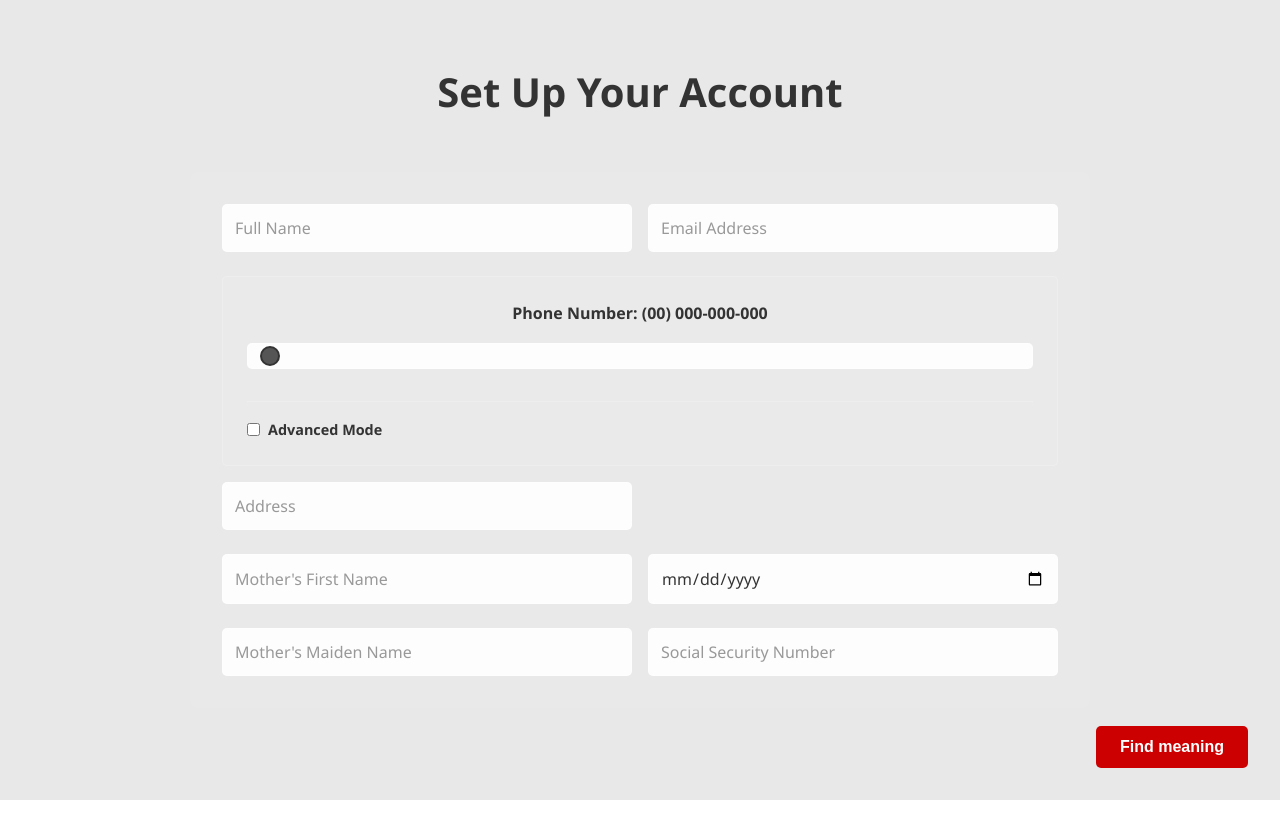
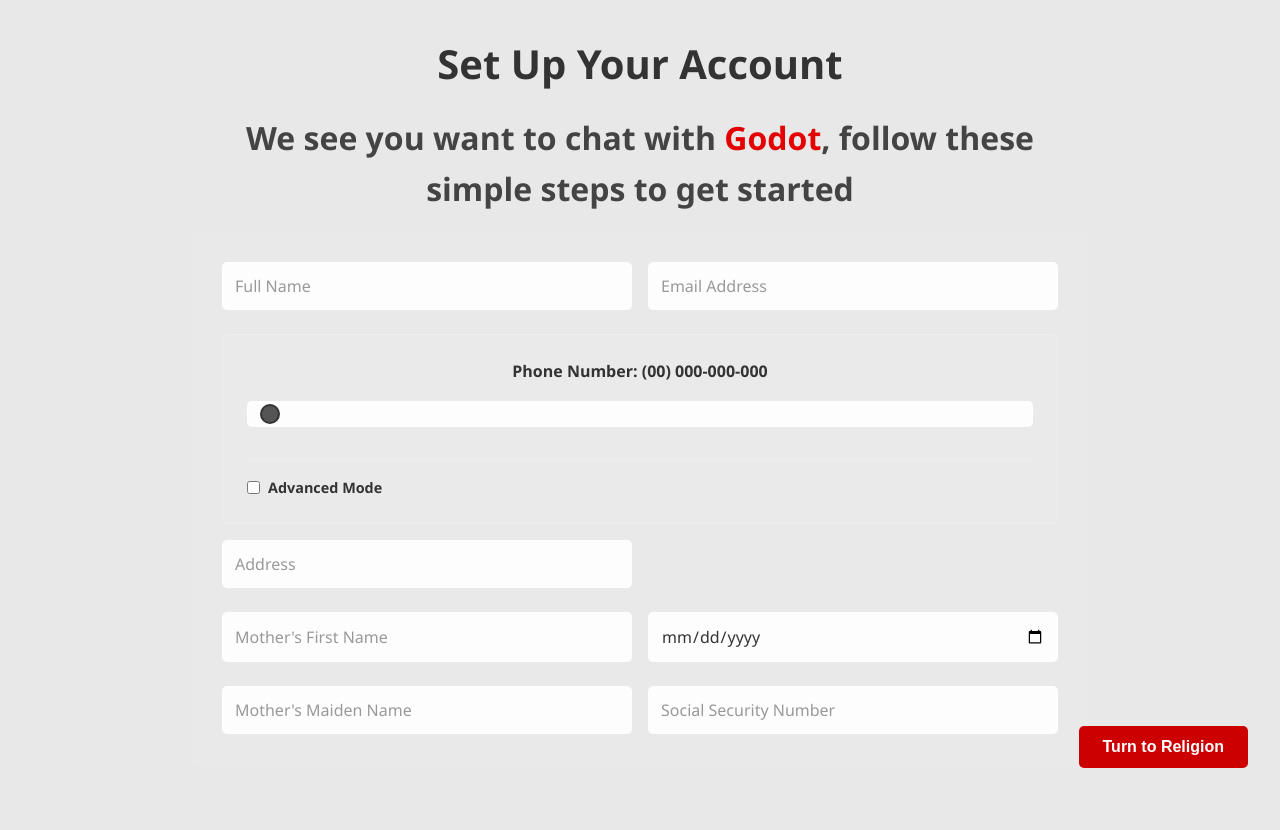
Before and after one commit to Imperator78/existentialwebsite, a React (Vite) app: page / in a window 1280 px wide. Both pictures are taken after a click on the button "Next →". Before the commit the page ends 800 px from the top, so only its background shows below. Built offline with nearby package versions, Linux system fonts and the light colour scheme.

Commit message:
Changed the button to be turn to religion instead of find-meaning

```diff
--- a/src/components/Page.css
+++ b/src/components/Page.css
@@ -54,8 +54,14 @@
 
 .page-2 h2 {
   font-size: 2.5rem;
-  margin-bottom: 3rem;
+  margin-bottom: 1rem;
   color: #333333;
+}
+
+.page-2 h3 {
+  font-size: 2rem;
+  margin-bottom: 1rem;
+  color: #444444;
 }
 
 .page-3 {
@@ -619,7 +625,10 @@
     font-size: 1rem;
   }
 
-  .page-2 h2,
+  .page-2 h2 {
+    font-size: 2rem;
+    margin-bottom: 2rem;
+  }
   .page-3 h2 {
     font-size: 1.8rem;
     margin-bottom: 2rem;
@@ -650,7 +659,7 @@
   }
 
   .minesweeper-grid {
-    grid-template-columns: repeat(8, 1fr);
+    grid-template-columns: repeat(6, 1fr);
   }
 
   .minesweeper-cell {
--- a/src/components/Page1.jsx
+++ b/src/components/Page1.jsx
@@ -8,7 +8,7 @@
         <h1>Welcome Mr. Stelzner</h1>
         <h2>We've been expecting you.</h2>
         <p>A website by Grace Hollenbach and Justin Rosentover</p>
-        <p>If you get frustrated, you can always press the "Find Meaning" button to move on</p>
+        <p>If you get frustrated, you can always press the "Turn to Religion" button to move on. This however is heavily discouraged as it ruins the experience. That said, it is unavoidable if you wish to experience the entire website. </p>
         <button className="nav-button next-button" onClick={onNext}>
           Next →
         </button>
--- a/src/components/Page14.jsx
+++ b/src/components/Page14.jsx
@@ -72,12 +72,14 @@
   const handleCellClick = (index) => {
     if (gameOver || won || revealed.has(index) || flagged.has(index)) return
 
+    let currentGrid = grid
+
     // Ensure first click is always safe
     if (firstClick) {
       setFirstClick(false)
-      // Remove any mine at this position and place it elsewhere
-      const cell = grid[index]
-      if (cell.mine) {
+
+      // Check if first click is a mine
+      if (grid[index].mine) {
         const newGrid = grid.map(c => ({ ...c }))
         newGrid[index].mine = false
 
@@ -88,9 +90,19 @@
         }
         newGrid[newPos].mine = true
 
-        // Recalculate adjacent counts
-        for (let i = 0; i < GRID_SIZE * GRID_SIZE; i++) {
-          if (!newGrid[i].mine) {
+        // Recalculate adjacent counts for affected cells
+        const cellsToUpdate = new Set([index, newPos])
+        for (let i = -1; i <= 1; i++) {
+          for (let j = -1; j <= 1; j++) {
+            const cellIndex = index + i * GRID_SIZE + j
+            const newPosIndex = newPos + i * GRID_SIZE + j
+            if (cellIndex >= 0 && cellIndex < GRID_SIZE * GRID_SIZE) cellsToUpdate.add(cellIndex)
+            if (newPosIndex >= 0 && newPosIndex < GRID_SIZE * GRID_SIZE) cellsToUpdate.add(newPosIndex)
+          }
+        }
+
+        cellsToUpdate.forEach(i => {
+          if (i >= 0 && i < GRID_SIZE * GRID_SIZE && !newGrid[i].mine) {
             let count = 0
             const row = Math.floor(i / GRID_SIZE)
             const col = i % GRID_SIZE
@@ -107,12 +119,14 @@
             }
             newGrid[i].adjacent = count
           }
-        }
+        })
+
+        currentGrid = newGrid
         setGrid(newGrid)
       }
     }
 
-    const cell = grid[index]
+    const cell = currentGrid[index]
 
     if (cell.mine) {
       // Hit a mine - game over
@@ -256,7 +270,7 @@
         )}
 
         <button className="find-meaning-btn" onClick={onNext}>
-          Find meaning
+          Turn to Religion
         </button>
       </div>
     </section>
--- a/src/components/Page2.jsx
+++ b/src/components/Page2.jsx
@@ -111,6 +111,7 @@
     <section className="page page-2">
       <div className="page-content">
         <h2>Set Up Your Account</h2>
+        <h3>We see you want to chat with <span style={{ color: '#e40101ff' }}>Godot</span>, follow these simple steps to get started</h3>
         <form className="account-form" onSubmit={handleSubmit}>
           <div className="form-row">
             <input
@@ -214,8 +215,8 @@
             />
           </div>
         </form>
-        <button class="find-meaning-btn" onClick={onNext}>
-          Find meaning
+        <button className="find-meaning-btn" onClick={onNext}>
+          Turn to Religion
         </button>
       </div>
     </section>
--- a/src/components/Page3.jsx
+++ b/src/components/Page3.jsx
@@ -49,7 +49,7 @@
           <button type="submit" className="submit-button">Submit</button>
         </form>
         <button className="find-meaning-btn" onClick={onNext}>
-          Find meaning
+          Turn to Religion
         </button>
       </div>
     </section>
--- a/src/components/Page7.jsx
+++ b/src/components/Page7.jsx
@@ -76,7 +76,7 @@
         </div>
 
         <button className="find-meaning-btn" onClick={onNext}>
-          Find meaning
+          Turn to Religion
         </button>
       </div>
     </section>
--- a/src/components/Page8.jsx
+++ b/src/components/Page8.jsx
@@ -51,7 +51,7 @@
         </form>
 
         <button className="find-meaning-btn" onClick={onNext}>
-          Find meaning
+          Turn to Religion
         </button>
       </div>
     </section>
```
